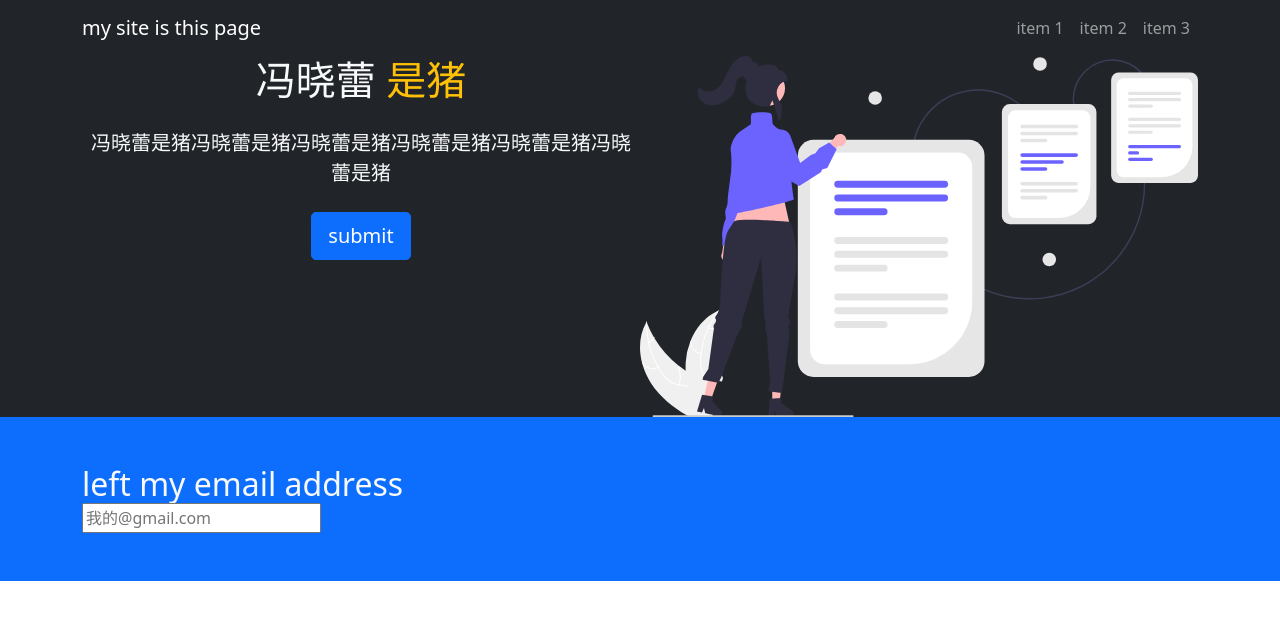
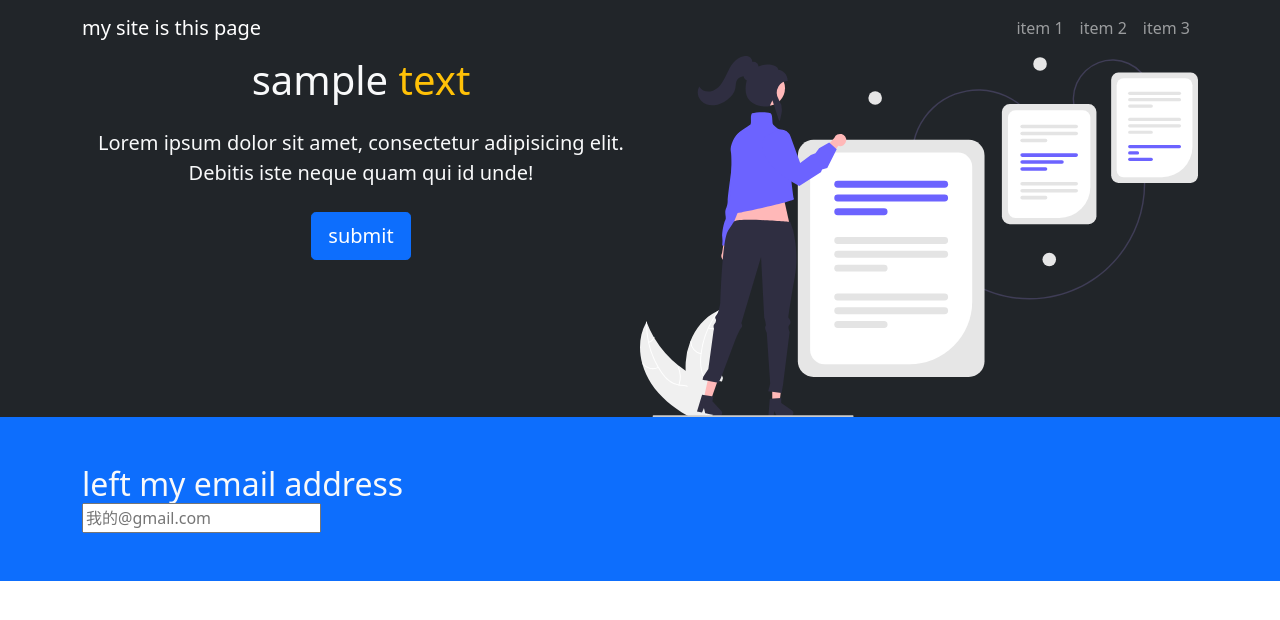
Before and after one commit to firsttimeprogramming/bootstrap_test_site, a plain HTML site: page index.html in a window 1280 px wide. Drawn offline with nearby package versions, Linux system fonts and the light colour scheme.

Commit message:
new_test

```diff
--- a/index.html
+++ b/index.html
@@ -42,9 +42,10 @@
         <div class="container">
             <div class="d-sm-flex">
                 <div>
-                    <h1>冯晓蕾 <spam class="text-warning">是猪</spam></h1>
+                    <h1>sample <spam class="text-warning">text</spam></h1>
                     <p class="lead my-4">
-                        冯晓蕾是猪冯晓蕾是猪冯晓蕾是猪冯晓蕾是猪冯晓蕾是猪冯晓蕾是猪
+                        Lorem ipsum dolor sit amet, consectetur adipisicing elit.
+                         Debitis iste neque quam qui id unde!
                     </p>
                     <button class="btn btn-primary btn-lg"> submit</button>
                 </div>
```
